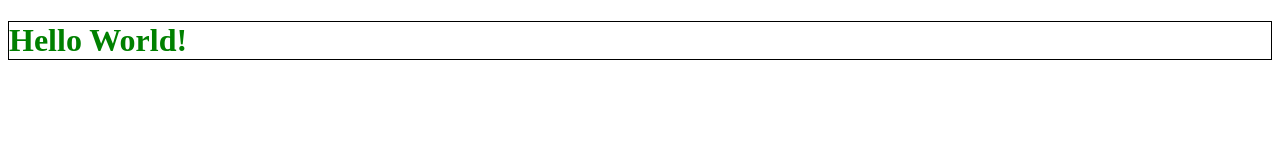
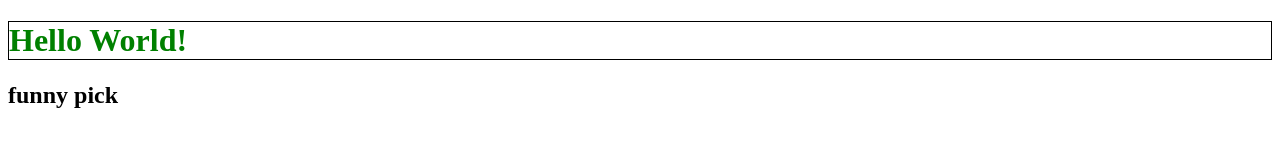
Before and after one commit to LidiiaMoriak/myrepository, a plain HTML site: page src/index.html in a window 1280 px wide. Drawn offline with Linux system fonts and the light colour scheme.

Commit message:
add pick

```diff
--- a/src/index.html
+++ b/src/index.html
@@ -8,5 +8,6 @@
 </head>
 <body>
     <h1>Hello World!</h1>
+    <h2>funny pick</h2>
 </body>
 </html>
```
